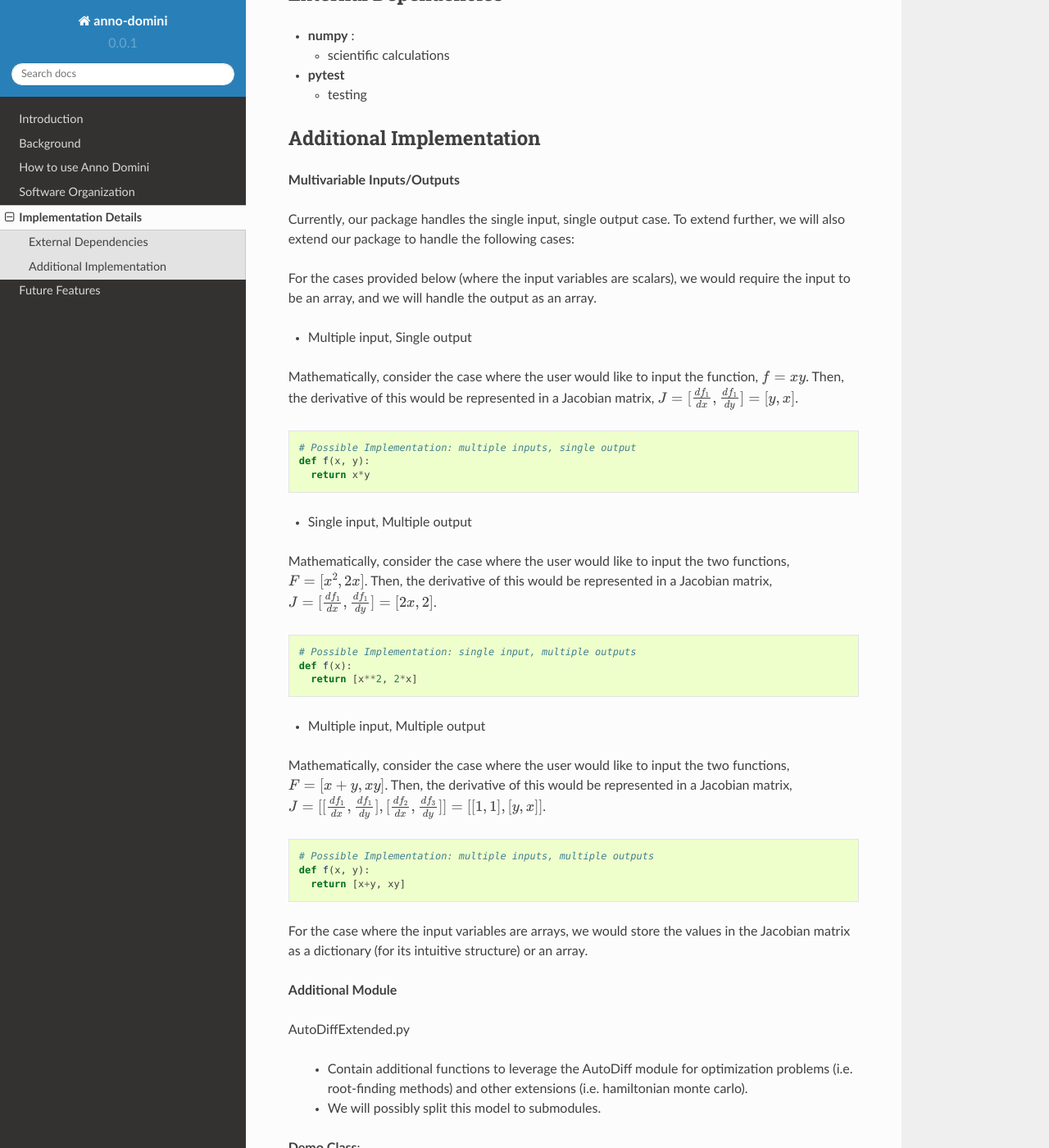
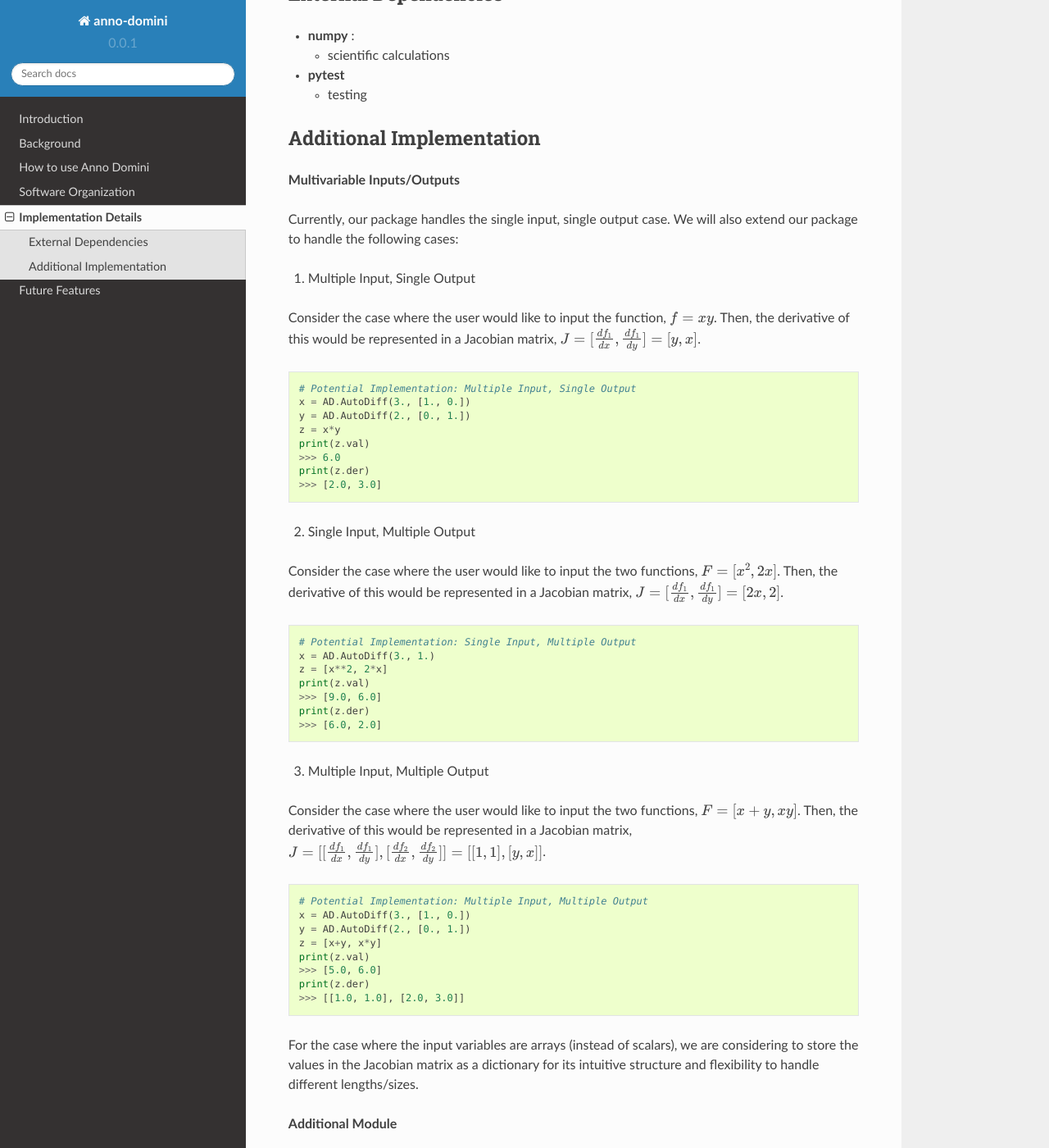
Before and after one commit to anno-domini-207/auto-diff, a Sphinx documentation site: the page built from docs/source/implementation.rst, in a window 1280 px wide and 1400 px high, scrolled down 3132 px. Shown: the whole window at 82% size. Built offline with Sphinx 7.4.7 and the Read the Docs theme 2.0.0, drawn with Linux system fonts in a browser that asks for light colours.

Commit message:
Update Additional Implementation section with code examples

```diff
--- a/docs/source/implementation.rst
+++ b/docs/source/implementation.rst
@@ -137,49 +137,59 @@ Additional Implementation
 
 **Multivariable Inputs/Outputs**
 
-Currently, our package handles the single input, single output case. To extend further, we will also extend our package to handle the following cases:
+Currently, our package handles the single input, single output case. We will also extend our package to handle the following cases:
 
-For the cases provided below (where the input variables are scalars), we would require the input to be an array, and we will handle the output as an array.
+1. Multiple Input, Single Output
 
-- Multiple input, Single output
-
-Mathematically, consider the case where the user would like to input the function,
+Consider the case where the user would like to input the function,
 :math:`f = xy`. Then, the derivative of this would be represented in a Jacobian matrix,
 :math:`J = [\frac{df_1}{dx}, \frac{df_1}{dy}] = [y,x]`.
 
 .. code-block:: python
 
-    # Possible Implementation: multiple inputs, single output
-    def f(x, y):
-      return x*y
+    # Potential Implementation: Multiple Input, Single Output
+    x = AD.AutoDiff(3., [1., 0.])
+    y = AD.AutoDiff(2., [0., 1.])
+    z = x*y
+    print(z.val)
+    >>> 6.0
+    print(z.der)
+    >>> [2.0, 3.0]
 
+2. Single Input, Multiple Output
 
-- Single input, Multiple output
-
-Mathematically, consider the case where the user would like to input the two functions,
+Consider the case where the user would like to input the two functions,
 :math:`F = [x^2, 2x]`. Then, the derivative of this would be represented in a Jacobian matrix,
 :math:`J = [\frac{df_1}{dx}, \frac{df_1}{dy}] = [2x,2]`.
 
 .. code-block:: python
 
-    # Possible Implementation: single input, multiple outputs
-    def f(x):
-      return [x**2, 2*x]
+    # Potential Implementation: Single Input, Multiple Output
+    x = AD.AutoDiff(3., 1.)
+    z = [x**2, 2*x]
+    print(z.val)
+    >>> [9.0, 6.0]
+    print(z.der)
+    >>> [6.0, 2.0]
 
+3. Multiple Input, Multiple Output
 
-- Multiple input, Multiple output
-
-Mathematically, consider the case where the user would like to input the two functions,
+Consider the case where the user would like to input the two functions,
 :math:`F = [x+y, xy]`. Then, the derivative of this would be represented in a Jacobian matrix,
-:math:`J = [[\frac{df_1}{dx}, \frac{df_1}{dy}],[\frac{df_2}{dx}, \frac{df_3}{dy}]] = [[1, 1], [y, x]]`.
+:math:`J = [[\frac{df_1}{dx}, \frac{df_1}{dy}],[\frac{df_2}{dx}, \frac{df_2}{dy}]] = [[1, 1], [y, x]]`.
 
 .. code-block:: python
 
-    # Possible Implementation: multiple inputs, multiple outputs
-    def f(x, y):
-      return [x+y, xy]
+    # Potential Implementation: Multiple Input, Multiple Output
+    x = AD.AutoDiff(3., [1., 0.])
+    y = AD.AutoDiff(2., [0., 1.])
+    z = [x+y, x*y]
+    print(z.val)
+    >>> [5.0, 6.0]
+    print(z.der)
+    >>> [[1.0, 1.0], [2.0, 3.0]]
 
-For the case where the input variables are arrays, we would store the values in the Jacobian matrix as a dictionary (for its intuitive structure) or an array.
+For the case where the input variables are arrays (instead of scalars), we are considering to store the values in the Jacobian matrix as a dictionary for its intuitive structure and flexibility to handle different lengths/sizes.
 
 **Additional Module**
 
```
